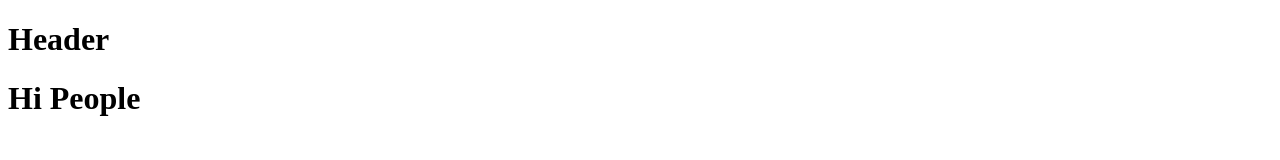
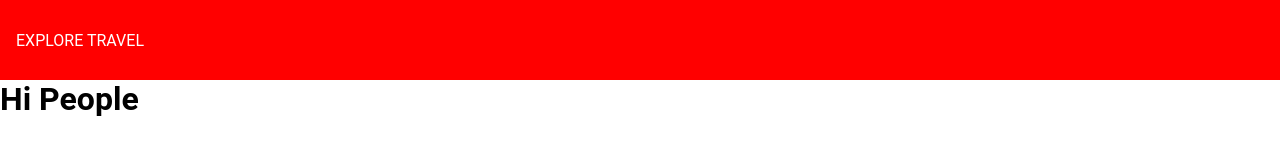
Before and after one commit to kassiobruno/projeto-frontend-gatsby, a Gatsby site: page / in a window 1280 px wide. Built offline with nearby package versions, Linux system fonts and the light colour scheme; Gatsby itself is replaced by a stand-in of ours.

Commit message:
Criando Navbar

```diff
--- a/package.json
+++ b/package.json
@@ -15,6 +15,7 @@
     "gatsby-transformer-sharp": "^5.0.0",
     "react": "^18.2.0",
     "react-dom": "^18.2.0",
+    "react-icons": "^4.6.0",
     "styled-components": "^5.3.6"
   },
   "devDependencies": {
--- a/src/components/Header.js
+++ b/src/components/Header.js
@@ -1,8 +1,48 @@
 import * as React from "react"
 import { Link } from "gatsby"
+import styled from "styled-components"
+import {FaBars} from "react-icons/fa"
 
 const Header = () => {
-  return <h1>Header</h1>
+  return (
+    <Nav>
+      <NavLink to="/">EXPLORE TRAVEL</NavLink>
+      <Bars />
+    </Nav>
+  )
 }
 
 export default Header
+
+const Nav = styled.nav`
+  background: red;
+  height: 80px;
+  display: flex;
+  justify-content: space-between;
+  padding: 0.5rem calc((100vw - 1300px) /2);
+  z-index: 100;
+  positio: relative;
+`
+const NavLink = styled(Link)`
+  color: #FFF;
+  display: flex;
+  align-items: center;
+  text-decoration: none;
+  padding: 0 1rem;
+  height: 100%;
+  cursor: pointer;
+`
+const Bars = styled(FaBars)`
+  display: none;
+  color: #FFF;
+
+  @media screen and (max-width: 768px) {
+    display: block;
+    position: absolute;
+    top: 0;
+    right: 0;
+    transform: translate(-100%, 75%);
+    font-size: 1.8rem;
+    cursor: pointer;
+  }
+`
--- a/src/components/layout.js
+++ b/src/components/layout.js
@@ -1,25 +1,15 @@
-/**
- * Layout component that queries for data
- * with Gatsby's useStaticQuery component
- *
- * See: https://www.gatsbyjs.com/docs/how-to/querying-data/use-static-query/
- */
-
 import * as React from "react"
 import { useStaticQuery, graphql } from "gatsby"
-
+import { GlobalStyle } from "./styles/GlobalStyles"
 import Header from "./Header"
 
 
 const Layout = ({ children }) => {
-
-
   return (
     <>
+      <GlobalStyle/>
       <Header />
-
         <main>{children}</main>
-
     </>
   )
 }
--- a/src/components/styles/GlobalStyles.js
+++ b/src/components/styles/GlobalStyles.js
@@ -0,0 +1,10 @@
+import { createGlobalStyle } from "styled-components";
+
+export const GlobalStyle = createGlobalStyle`
+  * {
+    font-family: 'Roboto', sans-serif;
+    margin: 0;
+    padding: 0;
+    box-sizing: border-box;
+  }
+`
```
Also changed, not shown: 1 other file.
